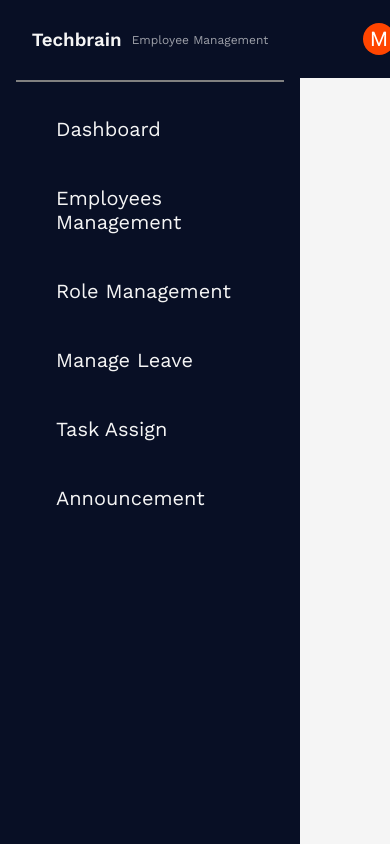
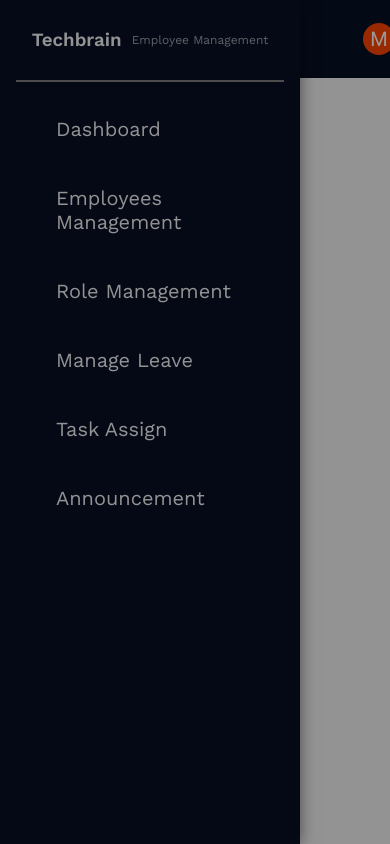
Before and after one commit to techbrainnetworks2026-sys/EM-Frontend, a React (Vite) app: page /manager in a window 390 px wide. Both pictures are taken after a click on the button 115 px from the left and 39 px from the top of the page. Built offline with nearby package versions, Linux system fonts and the light colour scheme; no server answers; some icons are missing; a web font is replaced by a local one.

Commit message:
sidebar optimisation

```diff
--- a/src/components/manager/components/Sidebar.jsx
+++ b/src/components/manager/components/Sidebar.jsx
@@ -12,10 +12,10 @@ import { useAppContext } from '../../context/AppContext.jsx';
 function Sidebar(){
 
     const navigate = useNavigate();
-    const { sidebarOpen, setSidebarOpen } = useAppContext();
+    const { sidebarOpen, setSidebarOpen, isMobile } = useAppContext();
 
     return (
-        <div style={{ width : sidebarOpen ? "300px" : "80px", height : "100vh",position: "fixed",top : 0, left : 0, zIndex: 1200, border : "white", background : "rgb(8, 15, 37)" }}>
+        <div style={{ width : isMobile ? (sidebarOpen ? "300px" : "0px") : (sidebarOpen ? "300px" : "80px"), height : "100dvh",position: "fixed",top : 0, left : 0, zIndex: 1200, border : "white", background : "rgb(8, 15, 37)",boxShadow: isMobile && sidebarOpen ? "0 0 15px rgba(0,0,0,0.5)" : "none", }}>
             <div style={{display : "flex", alignItems : "center", justifyContent : "center", height : "80px", padding : "10px", columnGap : "10px", textAlign : "center"}}>
                 {sidebarOpen &&
                     <>
@@ -183,6 +183,20 @@ function Sidebar(){
                     </ListItem>
                 </List>
             </div>
+            {isMobile && sidebarOpen && (
+                <div
+                    onClick={() => setSidebarOpen(false)}
+                    style={{
+                    position: "fixed",
+                    top: 0,
+                    left: 0,
+                    width: "100vw",
+                    height: "100vh",
+                    background: "rgba(0,0,0,0.4)",
+                    zIndex: 1100
+                    }}
+                />
+            )}
         </div>
     )
 }
```
